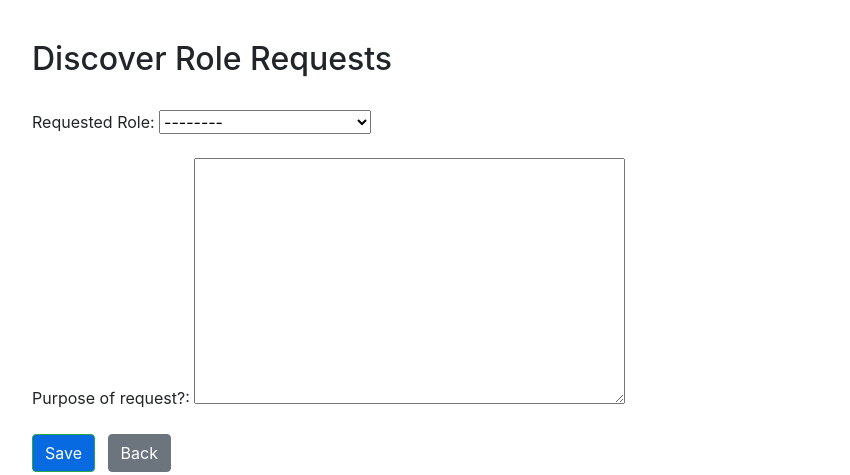
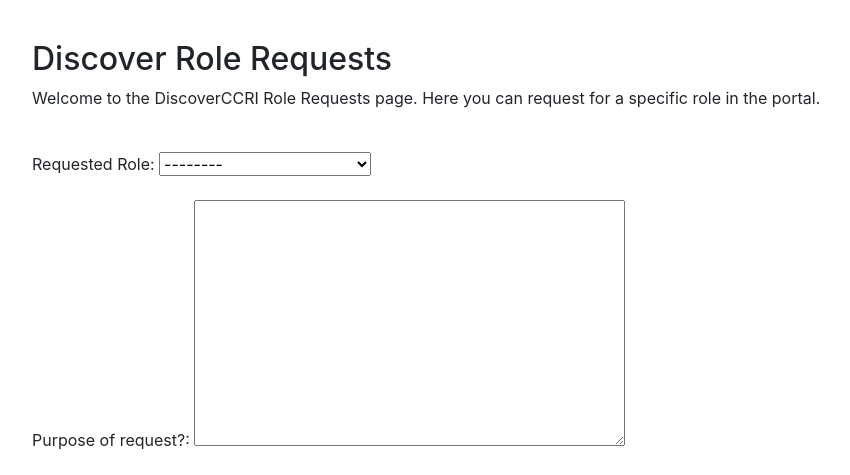
Before and after one commit to DiscoverCCRI/portal_v1, a Django app: page /accounts/request_roles in a window 1280 px wide. Shown: the part 126-601 px from the top of the page, without its empty margins (68-918 px from the left). Run offline with Django 3.2, Linux system fonts and the light colour scheme; the visitor is signed in with stand-in values (Sample User, id 1); parts of the project's set-up code (start-up, migrations or seed data) failed here and were passed over; some libraries are stand-ins or nearby versions.

Commit message:
Adding new paragraph

```diff
--- a/templates/users/request_roles.html
+++ b/templates/users/request_roles.html
@@ -9,6 +9,9 @@
     {% if user.is_authenticated %}
         <div class="container">
             <h2>Discover Role Requests</h2>
+            <p>
+                Welcome to the DiscoverCCRI Role Requests page. Here you can request for a specific role in the portal.
+            </p>
             {% if has_role_options %}
                 <form id="request-role" method="POST" class="post-form">
                     {% csrf_token %}
```
